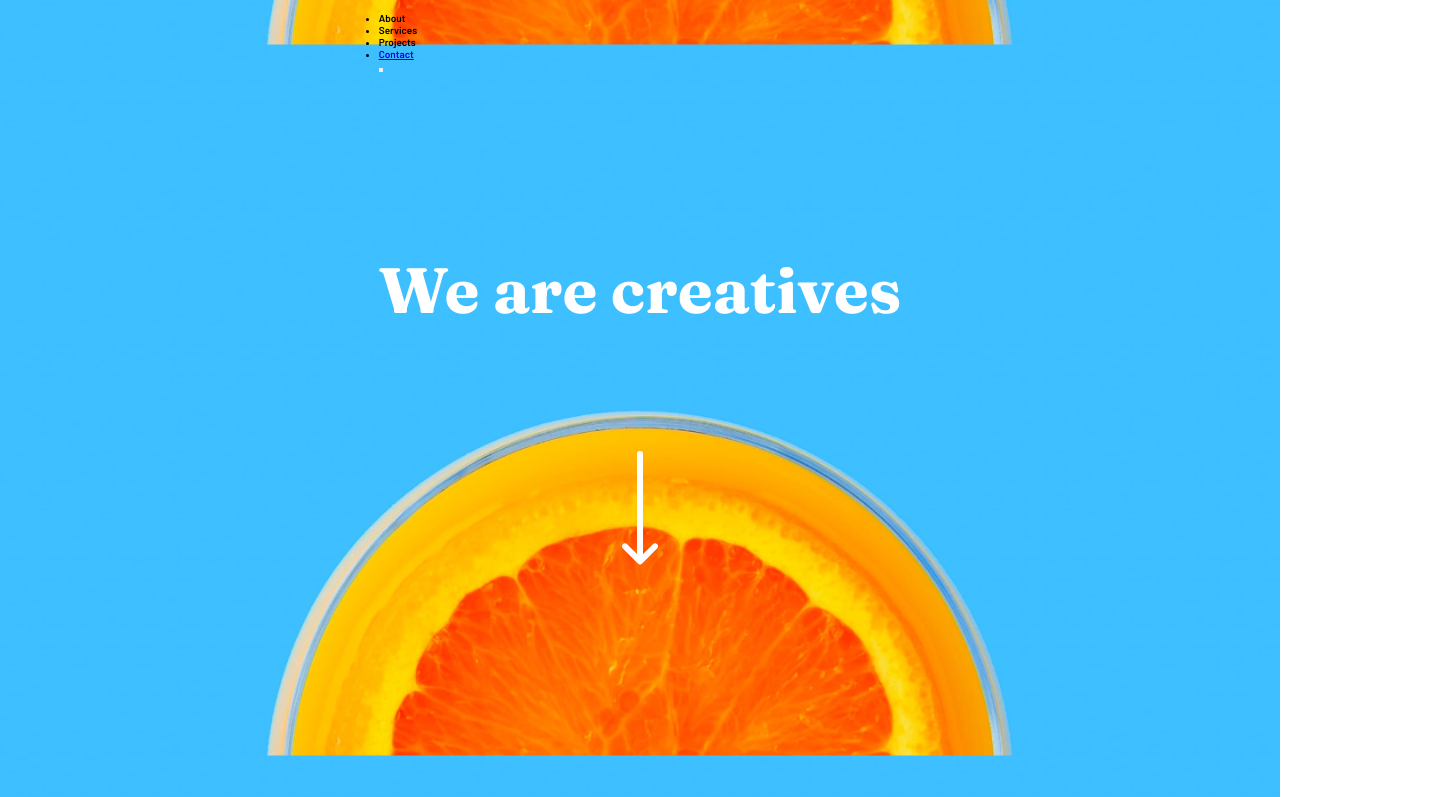
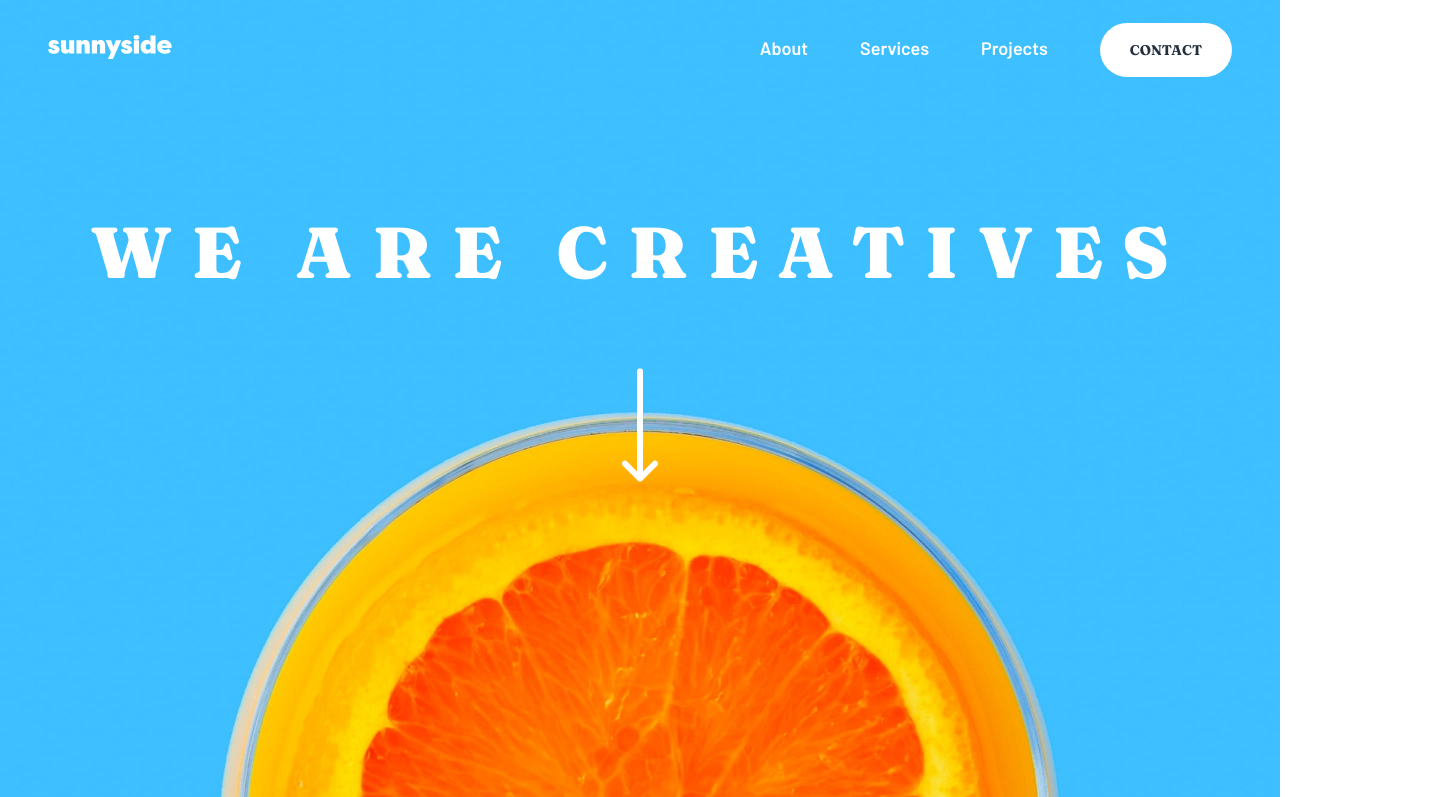
Before and after one commit to ygabdn29/sunnyside-landing-page, a plain HTML site: page index.html in a window 1280 px wide. Shown: the top 797 px of the page, 1440 px wide, since content can reach past the window. Drawn offline with Linux system fonts and the light colour scheme.

Commit message:
Hero section general layout

```diff
--- a/index.html
+++ b/index.html
@@ -25,12 +25,11 @@
   </head>
   <body>
     <main>
-      <section class="hero-section grid">
-        <header>
-          <a href="#"><img src="" alt="" class="logo" /></a>
+      <header class="header flex">
+        <a href="#"><img src="./images/logo.svg" alt="" class="logo" /></a>
 
         <nav class="main-nav">
-            <ul class="main-nav-list">
+          <ul class="main-nav-list flex">
             <li class="main-nav-link">About</li>
             <li class="main-nav-link">Services</li>
             <li class="main-nav-link">Projects</li>
@@ -40,17 +39,20 @@
           </ul>
         </nav>
 
-          <button class="mobile-nav"></button>
+        <!-- <button class="mobile-nav"></button> -->
       </header>
+
+      <section class="hero-section grid">
+        <div class="hero-content flex flex-col">
           <h1 class="heading-primary">We are creatives</h1>
+
           <img
             src="./images/icon-arrow-down.svg"
             alt="Image of an arrow pointing down"
             class="arrow-down"
           />
+        </div>
       </section>
-
-      <section class="illustration-egg-section"></section>
 
       <section class="feature-section grid">
         <div class="feature--transform">
@@ -62,7 +64,21 @@
           of the marketing for you. Learn more
         </div>
 
-        <div class="feature--picture"></div>
+        <div class="feature--picture">
+          <img
+            src="./images/desktop/image-transform.jpg"
+            alt=""
+            class="illustration"
+          />
+        </div>
+
+        <div class="feature--picture">
+          <img
+            src="./images/desktop/image-stand-out.jpg"
+            alt=""
+            class="illutration"
+          />
+        </div>
 
         <div class="feature--stand">
           <h2 class="heading-secondary feature-heading">
@@ -72,8 +88,6 @@
           photographers, videographers, and copywriters, we’ll build and extend
           your brand in digital places. Learn more
         </div>
-
-        <div class="feature--picture"></div>
 
         <div class="feature--graphic">
           <h2 class="heading-secondary feature-heading">Graphic design</h2>
--- a/style.css
+++ b/style.css
@@ -28,6 +28,14 @@ html {
   display: grid;
 }
 
+.flex {
+  display: flex;
+}
+
+.flex-col {
+  flex-direction: column;
+}
+
 body {
   font-family: "Barlow", sans-serif;
 }
@@ -39,24 +47,70 @@ body {
 
 .heading-primary {
   color: var(--neutral-white);
-  font-size: 6.4rem;
+  font-weight: var(--fw-black);
+  font-size: 7.2rem;
+  letter-spacing: 2rem;
   text-align: center;
+  text-transform: uppercase;
+}
+
+main {
+  position: relative;
+}
+
+/* HEADER */
+.header {
+  position: absolute;
+  width: 100%;
+  justify-content: space-between;
+  align-items: center;
+  height: 5rem;
+  padding: 4.8rem;
+}
+
+/* NAV */
+.main-nav-list {
+  gap: 5.2rem;
+  list-style: none;
+  font-size: 1.8rem;
+  font-weight: var(--fw-semi-bold);
+  color: var(--neutral-white);
+}
+
+.contact-nav-btn:link,
+.contact-nav-btn:visited {
+  font-size: 1.4rem;
+
+  text-transform: uppercase;
+  color: var(--neutral-darker-desaturated-blue);
+  font-family: "Fraunces", serif;
+  text-decoration: none;
+
+  padding: 1.8rem 3rem;
+  border-radius: 50px;
+  background-color: var(--neutral-white);
 }
 
 /* HERO SECTION */
 .hero-section {
-  justify-content: center;
+  place-items: center;
   min-height: 100vh;
   background-image: url("./images/desktop/image-header.jpg");
-  background-size: contain;
+  background-size: cover;
   background-position: center;
+  background-repeat: no-repeat;
+}
+
+.hero-content {
+  transform: translateY(-20%);
+  align-items: center;
+  gap: 7.2rem;
 }
 
 .arrow-down {
-  transform: translateY(-50%);
-  justify-self: center;
+  width: 3.6rem;
 }
 
-/* ILLUSTRATION EGG SECTION */
-.illustration-egg-section {
+.feature-section {
+  grid-template-columns: repeat(2, 1fr);
 }
```
Lines whose indentation alone changed are shown as unchanged.
